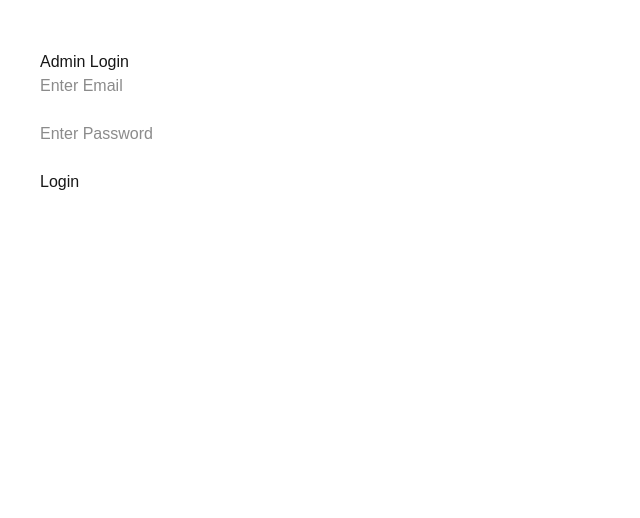
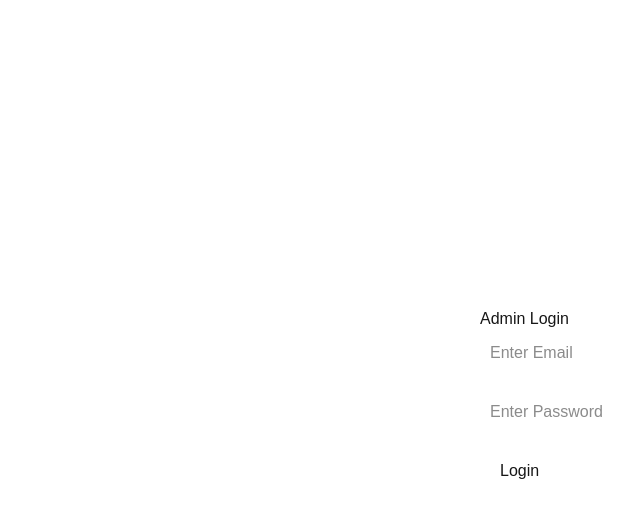
Before and after one commit to Pallavi-start/careersibm-frontend, a Next.js app: page /admin/login in a window 1280 px wide. Shown: the top 518 px of the page, without its empty margins (10-650 px from the left). Built offline with nearby package versions, Linux system fonts and the light colour scheme; no server answers.

Commit message:
fix admin login and API integration

```diff
--- a/app/admin/login/page.jsx
+++ b/app/admin/login/page.jsx
@@ -4,13 +4,18 @@ import { useState } from "react";
 import axios from "axios";
 
 export default function AdminLogin() {
+  const API_BASE = process.env.NEXT_PUBLIC_API_BASE;
+
   const [email, setEmail] = useState("");
   const [password, setPassword] = useState("");
+  const [loading, setLoading] = useState(false);
 
   const handleLogin = async () => {
     try {
+      setLoading(true);
+
       const res = await axios.post(
-        "https://careersibm-backend-3.onrender.com/api/login",
+        `${API_BASE}/api/auth/login`,
         {
           email,
           password,
@@ -25,32 +30,59 @@ export default function AdminLogin() {
 
     } catch (err) {
       console.log(err);
-      alert("Invalid Credentials");
+
+      alert(
+        err?.response?.data?.message ||
+        "Invalid Credentials"
+      );
+    } finally {
+      setLoading(false);
     }
   };
 
   return (
-    <div style={{ padding: "50px" }}>
+    <div
+      style={{
+        padding: "50px",
+        maxWidth: "400px",
+        margin: "auto",
+      }}
+    >
       <h1>Admin Login</h1>
 
       <input
         type="email"
         placeholder="Enter Email"
+        value={email}
         onChange={(e) => setEmail(e.target.value)}
+        style={{
+          width: "100%",
+          padding: "10px",
+          marginBottom: "15px",
+        }}
       />
-
-      <br /><br />
 
       <input
         type="password"
         placeholder="Enter Password"
+        value={password}
         onChange={(e) => setPassword(e.target.value)}
+        style={{
+          width: "100%",
+          padding: "10px",
+          marginBottom: "15px",
+        }}
       />
 
-      <br /><br />
-
-      <button onClick={handleLogin}>
-        Login
+      <button
+        onClick={handleLogin}
+        disabled={loading}
+        style={{
+          padding: "10px 20px",
+          cursor: "pointer",
+        }}
+      >
+        {loading ? "Logging in..." : "Login"}
       </button>
     </div>
   );
--- a/app/admin/page.jsx
+++ b/app/admin/page.jsx
@@ -8,6 +8,21 @@ export default function Admin() {
 
   const [applications, setApplications] = useState([]);
   const [loading, setLoading] = useState(true);
+  const downloadResume = async (url) => {
+  const response = await fetch(url);
+  const blob = await response.blob();
+
+  const blobUrl = window.URL.createObjectURL(blob);
+
+  const a = document.createElement("a");
+  a.href = blobUrl;
+  a.download = "resume.pdf";
+  document.body.appendChild(a);
+  a.click();
+
+  document.body.removeChild(a);
+  window.URL.revokeObjectURL(blobUrl);
+};
 
   useEffect(() => {
     const fetchApplications = async () => {
@@ -47,6 +62,10 @@ export default function Admin() {
       </div>
     );
   }
+  const openResume = (url) => {
+  const viewer = `https://docs.google.com/gview?url=${url}&embedded=true`;
+  window.open(viewer, "_blank", "noopener,noreferrer");
+};
 
   return (
     <div style={{ padding: "20px" }}>
@@ -82,18 +101,21 @@ export default function Admin() {
                 <td>{app.experience}</td>
 
                 <td>
-                  {app.resume ? (
-                    <a
-                      href={app.resume}
-                      target="_blank"
-                      rel="noreferrer"
-                      style={{ color: "blue" }}
-                    >
-                      View Resume
-                    </a>
-                  ) : (
-                    "No Resume"
-                  )}
+            <button
+  onClick={() => openResume(app.resume)}
+  style={{ color: "blue", background: "none", border: "none", cursor: "pointer" }}
+>
+  View Resume
+</button>
+<td>
+  <button onClick={() => window.open(app.resume, "_blank")}>
+    View
+  </button>
+
+  <button onClick={() => downloadResume(app.resume)}>
+    Download
+  </button>
+</td>
                 </td>
 
                 <td>
```
